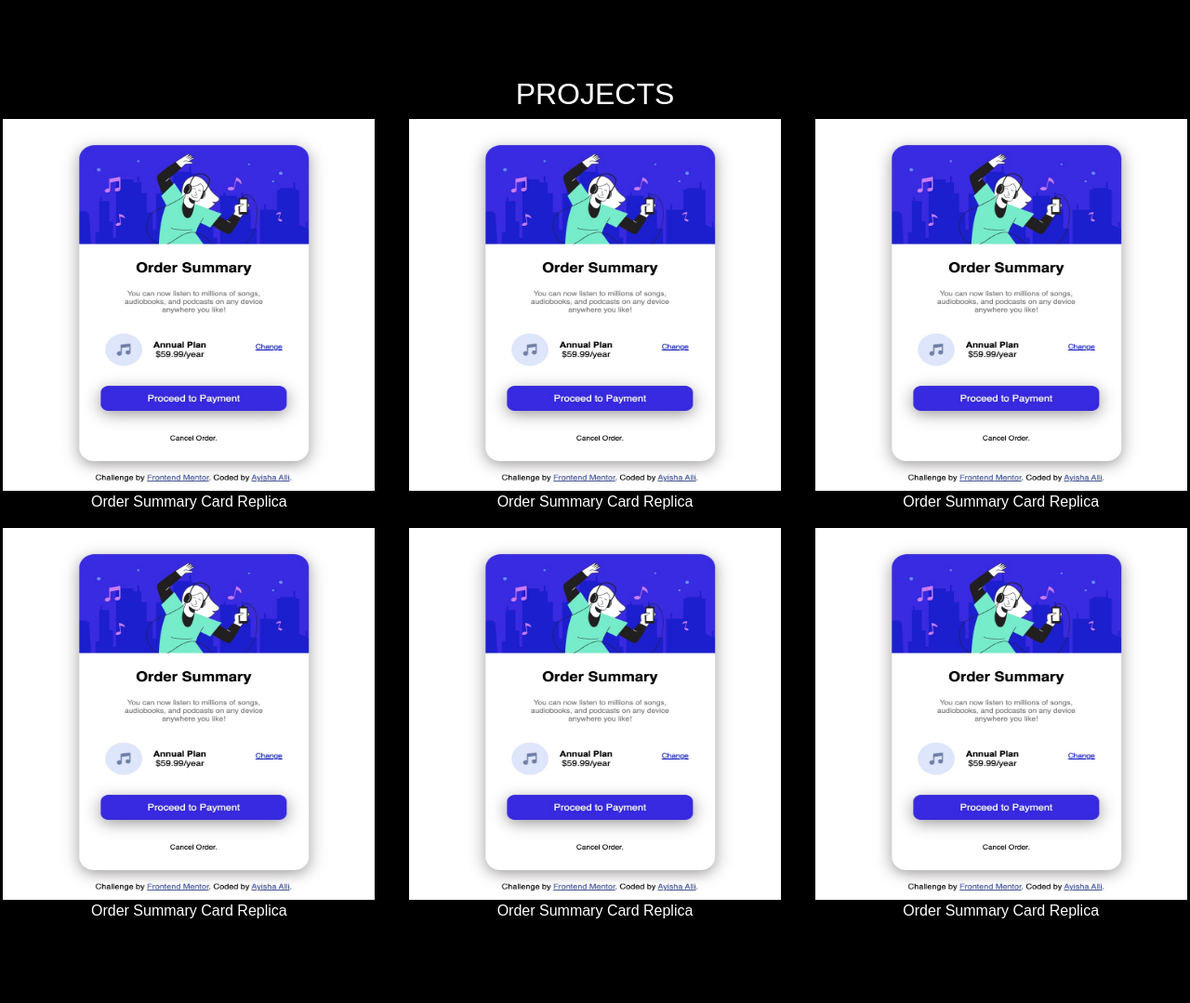
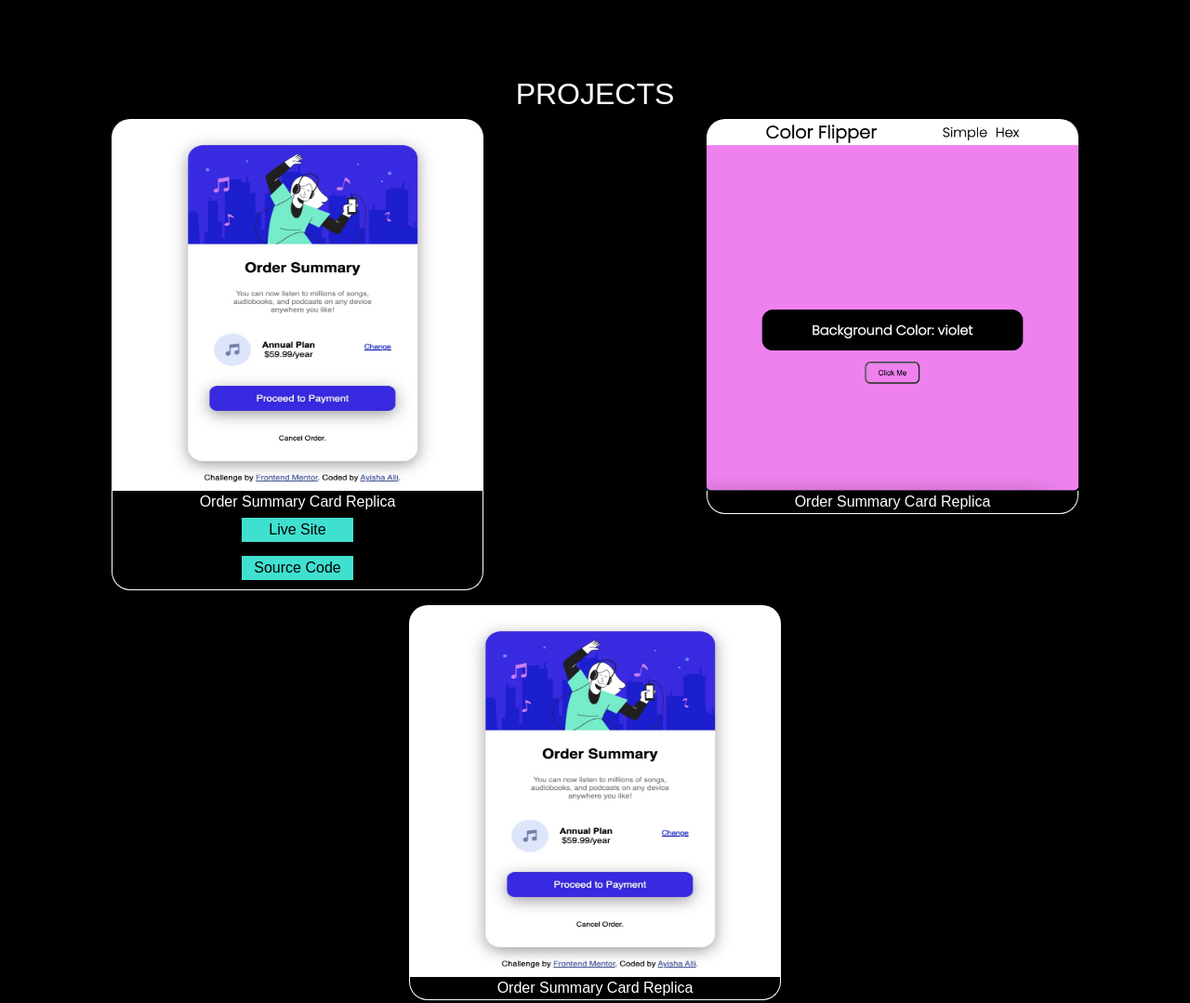
Before and after one commit to AyishaAlli/official-portfolio, a plain HTML site: page index.html in a window 1280 px wide. Shown: the part 680-1759 px from the top of the page at 93% size. Before the commit the page ends 1688 px from the top, so only its background shows below. Drawn offline with nearby package versions, Linux system fonts and the light colour scheme.

Commit message:
working on project section , working on layout and added second project and btns

```diff
--- a/index.html
+++ b/index.html
@@ -46,10 +46,15 @@
         <h2 id="projectsTitle">PROJECTS</h2>
         <div class="row">
             <div class="col-md">
-                <figure><img src="/photos/screenshot.jpg" alt="Order Summary Card screenshot" width="400px" height="400px"><figcaption>Order Summary Card Replica</figcaption></figure>
+                <figure><img src="/photos/screenshot.jpg" alt="Order Summary Card screenshot" width="400px" height="400px">
+                    <figcaption>Order Summary Card Replica
+                    <a href="https://colorflipperbyayisha.netlify.app/">Live Site</a>
+                    <a href="https://github.com/AyishaAlli/Color-Flipper">Source Code</a>
+                </figcaption>
+            </figure>
             </div>
             <div class="col-md">
-                <figure><img src="/photos/screenshot.jpg" alt="Order Summary Card screenshot" width="400px" height="400px"><figcaption>Order Summary Card Replica</figcaption></figure>
+                <figure><img src="/photos/Screenshot 2021-10-30 at 11.33.55.png" alt="Order Summary Card screenshot" width="400px" height="400px"><figcaption>Order Summary Card Replica</figcaption></figure>
             </div>
             <div class="col-md">
                 <figure><img src="/photos/screenshot.jpg" alt="Order Summary Card screenshot" width="400px" height="400px"><figcaption>Order Summary Card Replica</figcaption></figure>
--- a/styles/style.scss
+++ b/styles/style.scss
@@ -119,6 +119,10 @@ div h2 span:hover{
 
 
 /*PROJECTS BUTTON STYLING*/
+.row{
+    max-width: 2000px;
+    margin: auto;
+}
 #projectBtn{
     color:turquoise;
     cursor: pointer;
@@ -128,7 +132,6 @@ div h2 span:hover{
     transition-duration: .6s;
     transition-timing-function: ease;
     background-color: transparent;
-
     text-align: center;
     text-decoration: none;
     width: 100%;
@@ -168,3 +171,29 @@ transition: all 1.3s cubic-bezier(0.19, 1, 0.22, 1);
 #projectsTitle{
     text-align: center;
 }
+figure img{
+    border-top-right-radius: 20px;
+    border-top-left-radius: 20px;
+}
+figcaption{
+    background-color: black;
+    border: 1px solid white;
+    border-top: none;
+    width: 400px;
+    margin: auto;
+    display: flex;
+    flex-direction: column;
+    justify-content: center;
+    align-items: center;
+    text-align: center;
+    border-bottom-right-radius: 20px;
+    border-bottom-left-radius: 20px;
+}
+figcaption a{
+    border: 1px solid turquoise;
+    background-color: turquoise;
+    color: black;
+    width: 120px;
+    margin-bottom: 10px;
+    margin-top: 5px;
+}
```
Also changed, not shown: photos/Screenshot 2021-10-30 at 11.33.55.png (added), styles/style.css, 1 other file.
